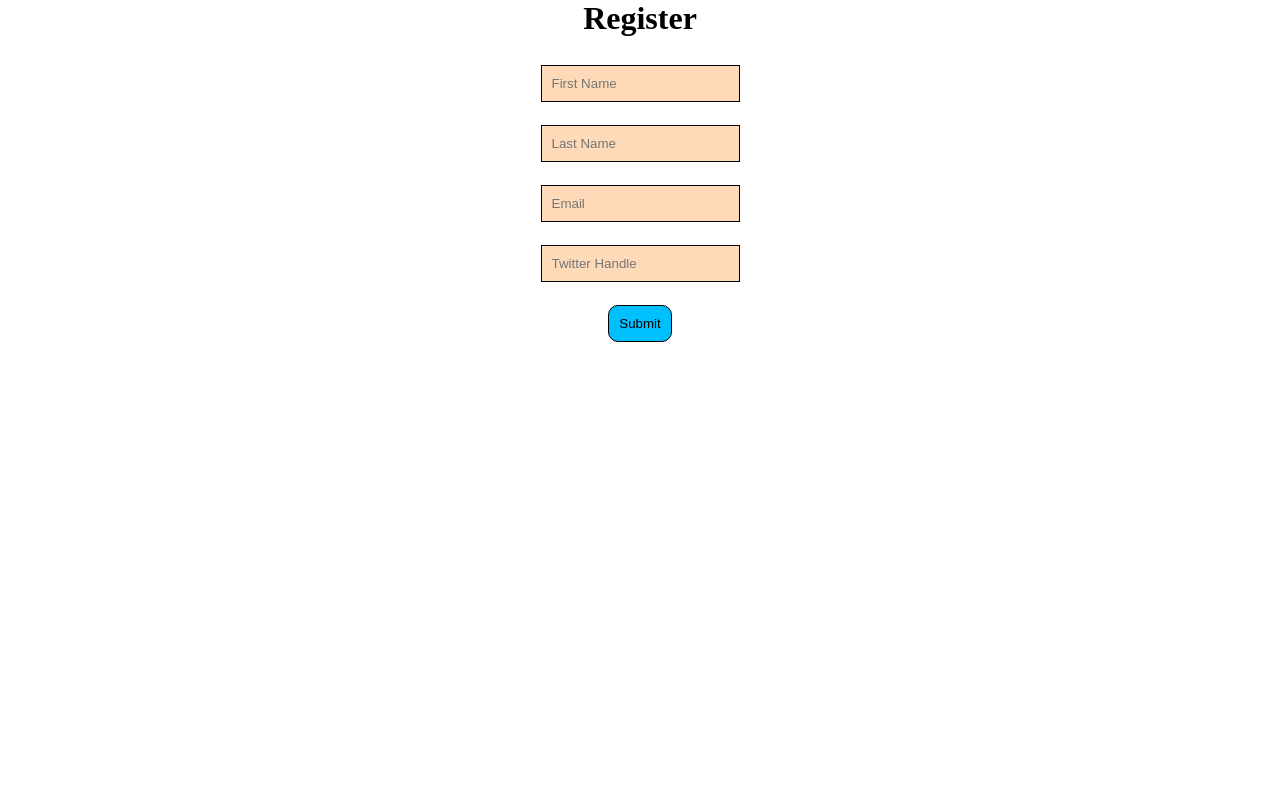
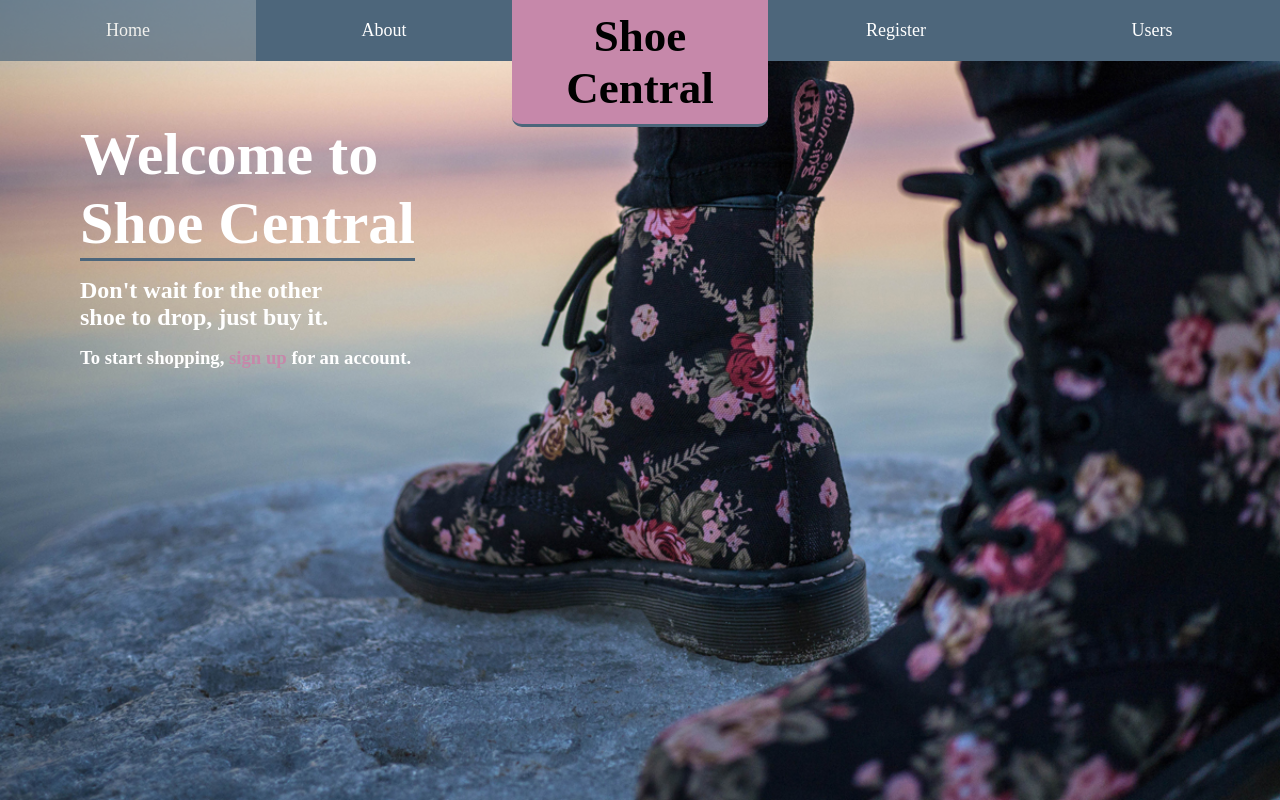
Before and after one commit to mleichty/shoes, a plain HTML site: page index.html in a window 1280 px wide. Drawn offline with Linux system fonts and the light colour scheme.

Commit message:
Finished Project

```diff
--- a/app/app.js
+++ b/app/app.js
@@ -1,62 +1,63 @@
-var appUsers = {};
+function initlisteners() {
+    $("#home").click(function () {
+        var sectionContent = SERVER.getSection("home");
+        $('.wrapper').html(sectionContent);
+        sectionListeners();
+    });
 
-function showUsers() {
-    $(".wrapper").html("");
-    $.each(appUsers, function (idx, user) {
-        $(".wrapper").append(`<div>
-        <p>Thanks for registering!</p>
-        <p>Here is your info:</p>
-        <p>First Name: ${user.fName}</p>
-        <p>Last Name: ${user.lName}</p>
-        <p>Email: ${user.email}</p>
-        <p>Twitter: ${user.twitter}</p>
-        </div>`)
-    })
+    $("#about").click(function () {
+        var sectionContent = SERVER.getSection("about");
+        $('.wrapper').html(sectionContent);
+    });
+
+    $("#register").click(function () {
+        var sectionContent = SERVER.getSection("register");
+        $('.wrapper').html(sectionContent);
+        sectionListeners();
+    });
+
+    $("#users").click(function () {
+        $('.wrapper').html("<h1 style='text-align: center; padding-top: 120px;'>Here are the current users and their information:</h1>");
+
+        var allUsers = SERVER.getAllUsers();
+
+        $.each(allUsers, function (idx, user) {
+            $(".wrapper").append(`<div style="text-align: center; padding-top: 20px;">
+            <p>First Name: ${user.fName}</p>
+            <p>Last Name: ${user.lName}</p>
+            <p>Email: ${user.email}</p>
+            <p>Twitter: ${user.twitter}</p>
+            <p></p>
+            </div>`)
+        });
+    });
 }
 
-function initListeners() {
+function sectionListeners() {
+    $("#loginbody").click(function () {
+        var sectionContent = SERVER.getSection("register");
+        $('.wrapper').html(sectionContent);
+    });
+
+    $("#submit").attr("disabled", false);
 
     $("#submit").click(function (e) {
-        //need to prevent the button from reloading page
         e.preventDefault();
         // console.log('success');
 
-        //    need to make sure data is structured the same as json before pushing
         if ($("#fName").val() == "" || $("#lName").val() == "" || $("#email").val() == "" || $("#twitter").val() == "") {
-            $(".wrapper").html("Please fill out all fields.");
+            $(".wrapper").append("<h3 style='text-align: center;'>Please fill out all fields.</h3>");
         } else {
-            let userObj = {
-                "fName": $("#fName").val(),
-                "lName": $("#lName").val(),
-                "email": $("#email").val(),
-                "twitter": $("#twitter").val()
-            };
-
-            appUsers.splice(0,1);
-            appUsers.push(userObj);
-            showUsers();
+            var userObj = SERVER.addUser();
+            var message = "<h1 style='text-align: center; padding-top: 120px;'>Thanks for registering, " + userObj.fName + ".</h1>";
+            $('.wrapper').html(message);
+            // console.log(userObj);
         }
-
-    });
-
-    $("#submit").attr("disabled", false);
-}
-
-function loadData() {
-    $.getJSON('data/data.json', function (data) {
-        console.log(data);
-        appUsers = data.Users;
-        initListeners();
     });
 }
 
 $(document).ready(function () {
-    loadData();
+    initlisteners();
+    var sectionData = SERVER.getSection("home");
+    $('.wrapper').html(sectionData);
 });
-
-// {
-//     "fName": "Maria",
-//     "lName": "Leichty",
-//     "email": "ts@ts.com",
-//     "twitter": "@Leichty4"
-// }
--- /dev/null
+++ b/app/server.js
@@ -0,0 +1,62 @@
+//turned server into a function
+//executes itself by putting parentheses after
+var SERVER = (function () {
+
+    //create accessible variables
+    var _allUsers = [];
+    var _allSections = [];
+
+
+    var _loadData = function () {
+        $.getJSON("data/data.json", function (data) {
+            _allUsers = data.Users;
+            _allSections = data.Sections;
+
+            //add comma to just show object info instead of concatonating
+            // console.log("allSections ", _allUsers);
+            // console.log("allSections ", _allSections);
+        });
+    };
+
+    //if want to access directly
+    _loadData();
+
+    var _getSection = function (sectionYouWant) {
+        let sec = {};
+        $.each(_allSections, function (idx, section) {
+
+            if (section.sectionName == sectionYouWant) {
+                // console.log('section name', section.sectionName);
+                sec = section.sectionContent;
+            }
+        });
+
+        //need this outside loop
+        return sec;
+    };
+
+    var _addUser = function() {
+        let userObj = {
+            "fName": $("#fName").val(),
+            "lName": $("#lName").val(),
+            "email": $("#email").val(),
+            "twitter": $("#twitter").val()
+        };
+
+        // _allUsers.splice(0, 1);
+        _allUsers.push(userObj);
+
+        return userObj;
+    };
+
+    var _getAllUsers = function () {
+        return _allUsers;
+    };
+
+
+    return {
+        getSection: _getSection,
+        addUser: _addUser,
+        getAllUsers: _getAllUsers
+    }
+})();
--- a/css/styles.css
+++ b/css/styles.css
@@ -1,13 +1,152 @@
 * {
     margin: 0;
     padding: 0;
+    box-sizing: border-box;
 }
 
 h1, h2, h3, h4, h5, h5, p {
     margin-bottom: 16px;
 }
 
-h1 {
+html {
+    font-family: "Colonna MT";
+}
+
+a {
+    text-decoration: none;
+    color: var(--pink);
+}
+
+a:hover {
+    opacity: 0.7;
+}
+
+img {
+    width: 100%;
+    vertical-align: bottom;
+}
+
+:root {
+    --blue: #4d667b;
+    --pink: #c688aa;
+}
+
+/******************************/
+/*nav styles*/
+
+.nav {
+    position: fixed;
+    width: 100%;
+    /*background-color: var(--blue);*/
+    display: flex;
+    align-items: start;
+    justify-content: space-around;
+}
+
+.nav .nav__link {
+    padding: 20px;
+    background-color: var(--blue);
+    color: white;
+    width: 20%;
+    text-align: center;
+    font-size: 18px;
+}
+
+.nav .nav__logo {
+    width: 20%;
+    background-color: var(--pink);
+    padding: 10px;
+    text-align: center;
+    border-bottom: 3px solid var(--blue);
+    border-bottom-left-radius: 10px;
+    border-bottom-right-radius: 10px;
+    font-family: "Freestyle Script";
+    font-size: 30px;
+}
+
+@media all and (min-width: 600px) {
+    .nav .nav__logo {
+        font-size: 35px;
+    }
+}
+
+@media all and (min-width: 960px) {
+    .nav .nav__logo {
+        font-size: 45px;
+    }
+}
+
+/***********************************/
+/*home page styles*/
+.home {
+    background: url("../images/homeBG.jpg") no-repeat bottom;
+    background-size: cover;
+    min-height: 100vh;
+    padding-top: 120px;
+    padding-left: 40px;
+    display: flex;
+    flex-direction: column;
+    align-items: start;
+    color: white;
+    /*justify-content: center;*/
+}
+
+@media all and (min-width: 900px) {
+    .home {
+        padding-left: 80px;
+    }
+}
+
+.home .home__h1 {
+    font-size: 60px;
+    border-bottom: 3px solid var(--blue);
+}
+
+/***********************************/
+/*about page styles*/
+
+.about {
+    background: url("../images/shoe.png") no-repeat bottom;
+    background-size: cover;
+    min-height: 100vh;
+    padding-top: 120px;
+    padding-left: 25px;
+    padding-right: 25px;
+    display: flex;
+    flex-direction: column;
+    align-items: start;
+}
+
+@media all and (min-width: 900px) {
+    .about {
+        padding-left: 80px;
+    }
+}
+
+.about .about__h1 {
+    font-size: 40px;
+    border-bottom: 3px solid var(--blue);
+    text-align: center;
+}
+
+.about .about__ps {
+    background-color: rgba(77, 102, 123, 0.7);
+    color: #fff;
+    padding: 15px;
+    width: 100%;
+}
+
+@media all and (min-width: 900px) {
+    .about .about__ps {
+        width: 50%;
+    }
+}
+
+/***********************************/
+/*login page styles*/
+
+.register {
+    padding-top: 120px;
     text-align: center;
 }
 
@@ -22,7 +161,7 @@ form {
 
 input[type="text"], input[type="email"] {
     padding: 10px;
-    background-color: peachpuff;
+    background-color: var(--pink);
     border: 1px solid #000;
     transition: background-color 0.5s ease-in-out;
     outline: none;
@@ -30,28 +169,27 @@ input[type="text"], input[type="email"] {
 
 input[type="email"]:focus {
     /*border: 3px solid deepskyblue;*/
-    background-color: deepskyblue;
+    background-color: var(--blue);
 }
 
 input[type="text"]:focus {
     /*border: 3px solid deepskyblue;*/
-    background-color: deepskyblue;
+    background-color: var(--blue);
 }
 
 input[type="submit"] {
     padding: 10px;
     border: 1px solid #000;
     border-radius: 10px;
-    background-color: deepskyblue;
+    background-color: var(--blue);
     cursor: pointer;
     outline: none;
 }
 
 input[type="submit"]:hover {
-    background-color: peachpuff;
+    opacity: 0.7;
 }
 
-.wrapper {
-    width: 100%;
+.response {
     text-align: center;
 }
--- a/data/data.json
+++ b/data/data.json
@@ -1,5 +1,24 @@
 {
   "Users": [
 
+  ],
+
+  "Sections": [
+    {
+      "sectionName": "home",
+      "sectionContent": "<section class='home'><h1 class='home__h1'>Welcome to <br>Shoe Central</h1><h2>Don't wait for the other <br>shoe to drop, just buy it.</h2><h3>To start shopping, <a href='#' id='loginbody'>sign up</a> for an account.</h3></section>"
+    },
+    {
+      "sectionName": "about",
+      "sectionContent": "<section class='about'><h1 class='about__h1'>About Shoe Central</h1><h2>Lorem ipsum dolor sit amet, consectetur adipisicing elit.</h2><div class='about__ps'><p>Lorem ipsum dolor sit amet, consectetur adipisicing elit. A ab at consequuntur distinctio doloribus esse ex facilis illo ipsum iusto, laborum molestias nesciunt numquam quia repellat rerum sed similique, sunt?</p><p>Lorem ipsum dolor sit amet, consectetur adipisicing elit. A ab at consequuntur distinctio doloribus esse ex facilis illo ipsum iusto, laborum molestias nesciunt numquam quia repellat rerum sed similique, sunt?</p><p>Lorem ipsum dolor sit amet, consectetur adipisicing elit. A ab at consequuntur distinctio doloribus esse ex facilis illo ipsum iusto, laborum molestias nesciunt numquam quia repellat rerum sed similique, sunt?</p></div></section>"
+    },
+    {
+      "sectionName": "register",
+      "sectionContent": "<section class='register'><h1>Register</h1><form action='#'><input id='fName' type='text' name='firstname' placeholder='First Name' required><input id='lName' type='text' name='lastname' placeholder='Last Name' required><input id='email' type='email' name='email' placeholder='Email' required><input id='twitter' type='text' name='twitter' placeholder='Twitter Handle' required><input disabled='true' id='submit' type='submit' value='Submit'></form></section>"
+    },
+    {
+      "sectionName": "users",
+      "sectionContent": "<h1>Users</h1>"
+    }
   ]
 }
--- a/index.html
+++ b/index.html
@@ -5,21 +5,22 @@
     <meta name="viewport"
           content="width=device-width, user-scalable=no, initial-scale=1.0, maximum-scale=1.0, minimum-scale=1.0">
     <meta http-equiv="X-UA-Compatible" content="ie=edge">
-    <title>CRUD</title>
+    <title>CRUD Advanced</title>
     <link rel="stylesheet" href="css/styles.css">
 </head>
 <body>
-<h1>Register</h1>
-<form action="#">
-    <input id="fName" type="text" name="firstname" placeholder="First Name" required>
-    <input id="lName" type="text" name="lastname" placeholder="Last Name" required>
-    <input id="email" type="email" name="email" placeholder="Email" required>
-    <input id="twitter" type="text" name="twitter" placeholder="Twitter Handle" required>
-    <input disabled="true" id="submit" type="submit" value="Submit">
-</form>
+<nav class="nav">
+    <a href="#" class="nav__link" id="home">Home</a>
+    <a href="#" class="nav__link" id="about">About</a>
+    <h1 class="nav__logo">Shoe Central</h1>
+    <a href="#" class="nav__link" id="register">Register</a>
+    <a href="#" class="nav__link" id="users">Users</a>
+</nav>
+
 <div class="wrapper"></div>
 
 <script src="lib/jquery-3.3.1.min.js"></script>
+<script src="app/server.js"></script>
 <script src="app/app.js"></script>
 </body>
 </html>
```
Also changed, not shown: images/homeBG.jpg (added), images/shoe.png (added), images/shoe1.png (added), images/shoe2.png (added), images/shoe3.png (added), 1 other file.
